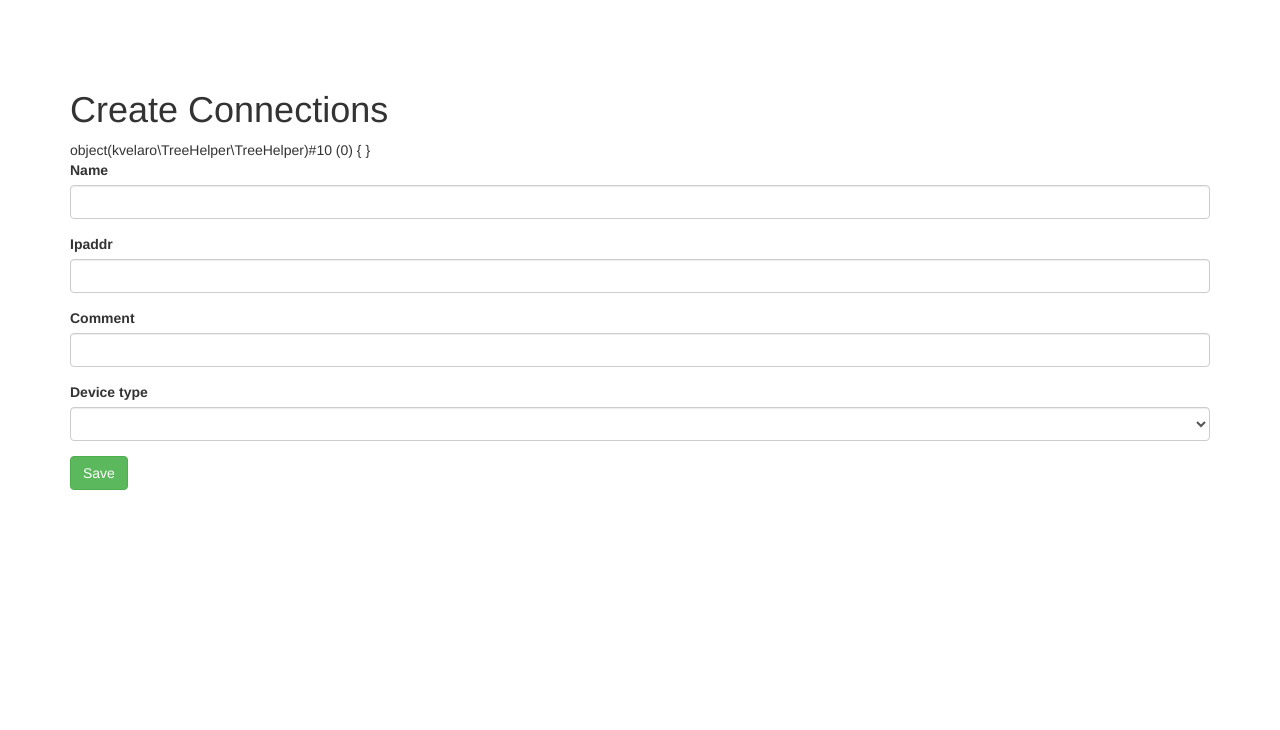
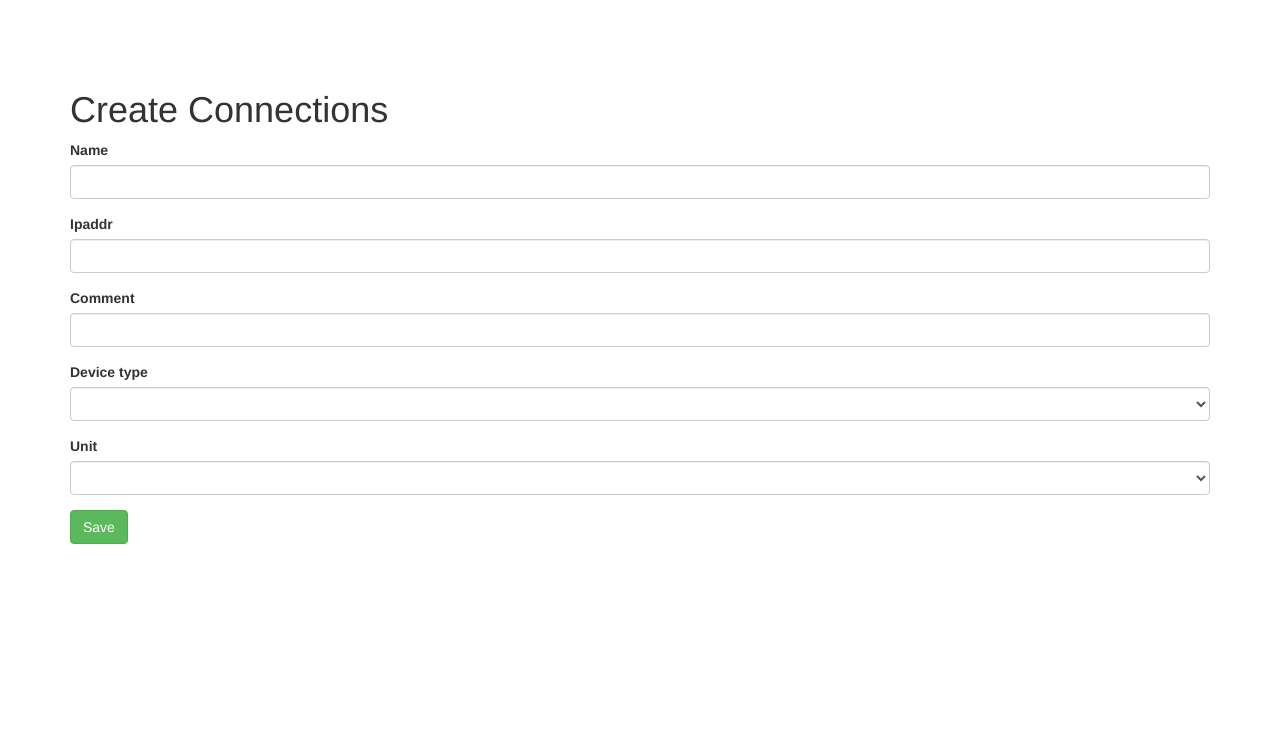
Before and after one commit to MeeGoLove/remote_help, a Yii app: template views/connections/create.php in a window 1280 px wide. Shown: the top 730 px of the page. Run offline with PHP 8.4 and a stand-in for Yii, Linux system fonts and the light colour scheme; the template is opened without the code that fills it, so the values that code supplies are empty; form fields are guessed from the names that the template uses; some libraries are stand-ins or nearby versions.

Commit message:
Подключения / Выпадающие списке в view создания/обновления подключения

```diff
--- a/views/connections/_form.php
+++ b/views/connections/_form.php
@@ -21,11 +21,11 @@ use kvelaro\TreeHelper\TreeHelper;
     $units = Units::find()->all();
     $items_units = ArrayHelper::map($units,'id','name');
     //var_dump($items_units);
-    TreeHelper::makeTree($units, 'id', 'parent_id'); //build tree
+    //TreeHelper::makeTree($units, 'id', 'parent_id'); //build tree
 
-    var_dump($tree = TreeHelper::getTree($units, '&nbsp;'));
-    echo Html::activeDropDownList($model,'unit_id',$items_units, ['encodeSpaces'=>true]);
-    $tree = TreeHelper::getTree(); //get tree
+    //var_dump($tree = TreeHelper::getTree($units, '&nbsp;'));
+    //echo Html::activeDropDownList($model,'unit_id',$items_units, ['encodeSpaces'=>true]);
+    //$tree = TreeHelper::getTree(); //get tree
 
 
 
@@ -40,7 +40,7 @@ use kvelaro\TreeHelper\TreeHelper;
 
     <?= $form->field($model, 'device_type_id')->dropDownList($items_devices); ?>
 
-
+    <?= $form->field($model, 'unit_id')->dropDownList($items_units); ?>
 
 
 
```
